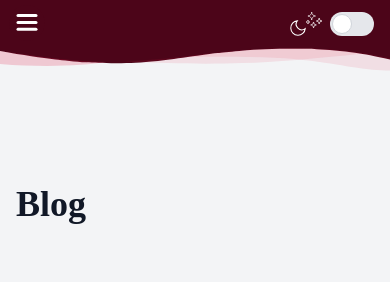
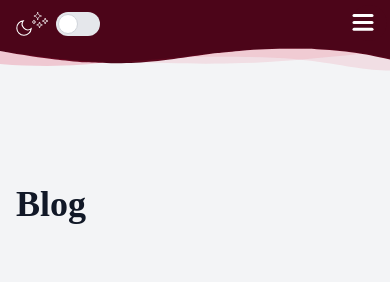
Before and after one commit to jamesworden/james-worden-portfolio, a Gatsby site: page /blog in a window 390 px wide. Shown: the top 282 px of the page. Built offline with nearby package versions, Linux system fonts and the light colour scheme; Gatsby itself is replaced by a stand-in of ours.

Commit message:
Swapped positioning of hamburger menu and dark mode switch

```diff
--- a/src/components/navbar/hamburger-menu/hamburger-menu.tsx
+++ b/src/components/navbar/hamburger-menu/hamburger-menu.tsx
@@ -1,4 +1,4 @@
-import React, { useRef } from 'react';
+import React from 'react';
 import { Variants, motion, useCycle } from 'framer-motion';
 import { useDimensions } from '../../../hooks/use-dimensions';
 import { HamburgerToggleButton } from './hamburger-toggle-button';
@@ -8,41 +8,44 @@ interface HamburgerMenuProps {
 	toggled: () => void;
 }
 
+interface Dimensions {
+	height: number;
+	width: number;
+}
+
 const sidebarVariants: Variants = {
-	open: (height: number = 1000) => ({
-		clipPath: `circle(${height * 2 + 200}px at 40px 40px)`,
+	open: (dimensions: Dimensions) => ({
+		clipPath: `circle(${dimensions.height * 2 + 200}px at 40px ${dimensions.width - 40}px)`,
 		transition: {
 			type: 'spring',
 			stiffness: 20,
 			restDelta: 2,
 		},
 	}),
-	closed: {
-		clipPath: 'circle(18px at 27px 23px)',
+	closed: (dimensions: Dimensions) => ({
+		clipPath: `circle(18px at ${dimensions.width - 27}px 23px)`,
 		transition: {
 			delay: 0.5,
 			type: 'spring',
 			stiffness: 400,
 			damping: 40,
 		},
-	},
+	}),
 };
 
 export const HamburgerMenu: React.FC<HamburgerMenuProps> = ({ toggled }) => {
 	const [isOpen, toggleOpen] = useCycle(false, true);
-	const containerRef = useRef(null);
-	const height = useDimensions(containerRef);
+	const dimensions = useDimensions();
 
 	return (
 		<motion.nav
-			className='h-100 flex flex-col justify-around'
+			className='h-100 flex flex-col justify-around w-[22px]'
 			initial={false}
 			animate={isOpen ? 'open' : 'closed'}
-			custom={height}
-			ref={containerRef}
 		>
 			<motion.div
-				className='top-0 left-0 bottom-0 absolute bg-rose-950 dark:bg-gray-950 w-full h-screen z-2 max-w-sm'
+				className='transition top-0 right-0 bottom-0 absolute bg-rose-950 dark:bg-gray-950 w-full h-screen z-2 max-w-sm'
+				custom={dimensions}
 				variants={sidebarVariants}
 			></motion.div>
 
--- a/src/components/navbar/navbar.tsx
+++ b/src/components/navbar/navbar.tsx
@@ -36,16 +36,16 @@ export const Navbar: React.FC<NavbarProps> = ({ currentPath }) => {
 		<div className='flex flex-col sticky top-0 z-50'>
 			<nav className='flex justify-around bg-rose-950 dark:bg-gray-950 transition'>
 				<div className='flex justify-between max-w-screen-xl w-full px-safe-or-2 py-3'>
-					<div className='md:hidden flex flex-col justify-around'>
-						<HamburgerMenu toggled={() => handleHamburgerToggle()}></HamburgerMenu>
-					</div>
-
 					<div className='flex'>
 						<DarkModeSvg></DarkModeSvg>
 
 						<div className='flex flex-col justify-around'>
 							<ToggleSwitch value={isDarkModeOn} toggled={toggleTheme}></ToggleSwitch>
 						</div>
+					</div>
+
+					<div className='md:hidden flex flex-col justify-around'>
+						<HamburgerMenu toggled={() => handleHamburgerToggle()}></HamburgerMenu>
 					</div>
 
 					<div className='hidden md:flex'>
--- a/src/hooks/use-dimensions.ts
+++ b/src/hooks/use-dimensions.ts
@@ -1,12 +1,27 @@
-import { useEffect, useRef } from 'react';
+import { useState, useEffect } from 'react';
 
-export const useDimensions = (ref: React.RefObject<any>) => {
-	const dimensions = useRef({ width: 0, height: 0 });
+function useDimensions() {
+	const [dimensions, setDimensions] = useState({
+		width: window.innerWidth,
+		height: window.innerHeight,
+	});
 
 	useEffect(() => {
-		dimensions.current.width = ref.current.offsetWidth;
-		dimensions.current.height = ref.current.offsetHeight;
+		function updateDimensions() {
+			setDimensions({
+				width: window.innerWidth,
+				height: window.innerHeight,
+			});
+		}
+
+		window.addEventListener('resize', updateDimensions);
+
+		return () => {
+			window.removeEventListener('resize', updateDimensions);
+		};
 	}, []);
 
-	return dimensions.current;
-};
+	return dimensions;
+}
+
+export { useDimensions };
```
